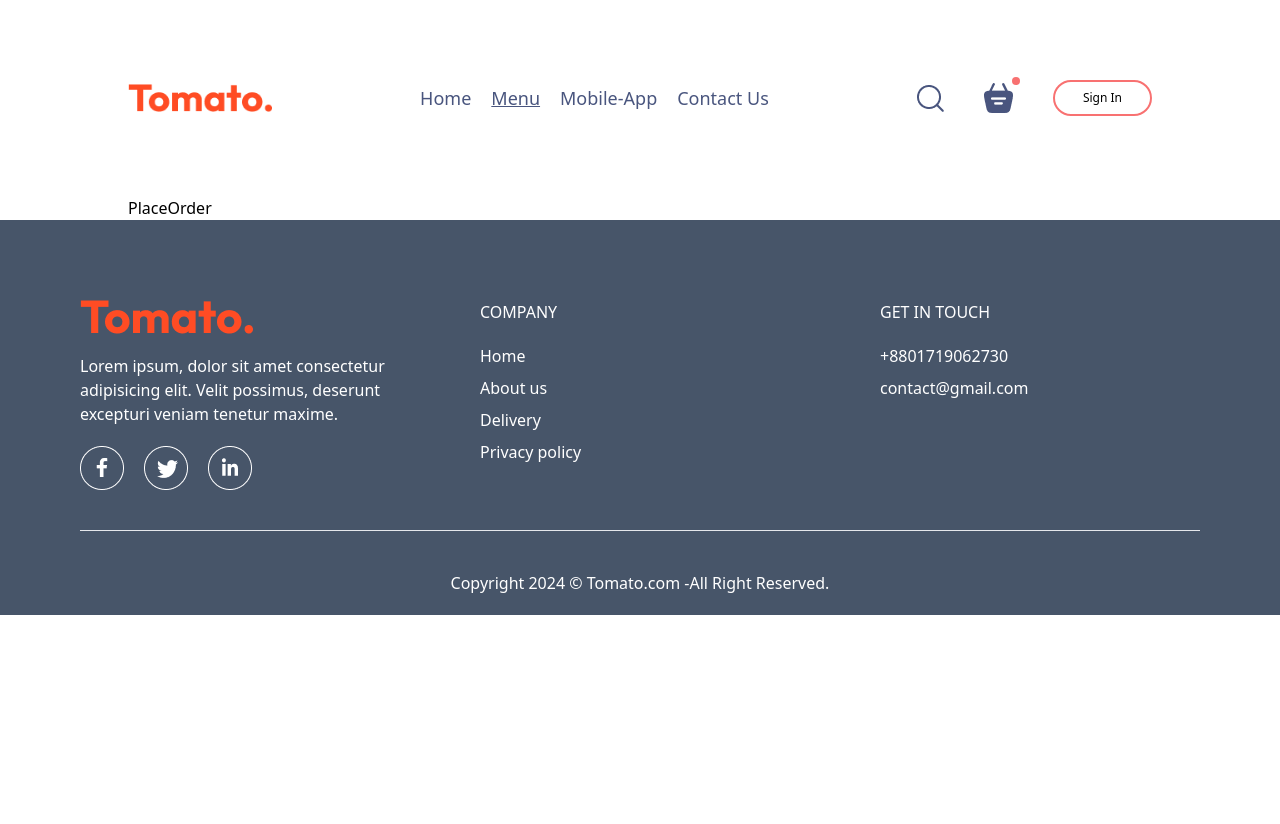
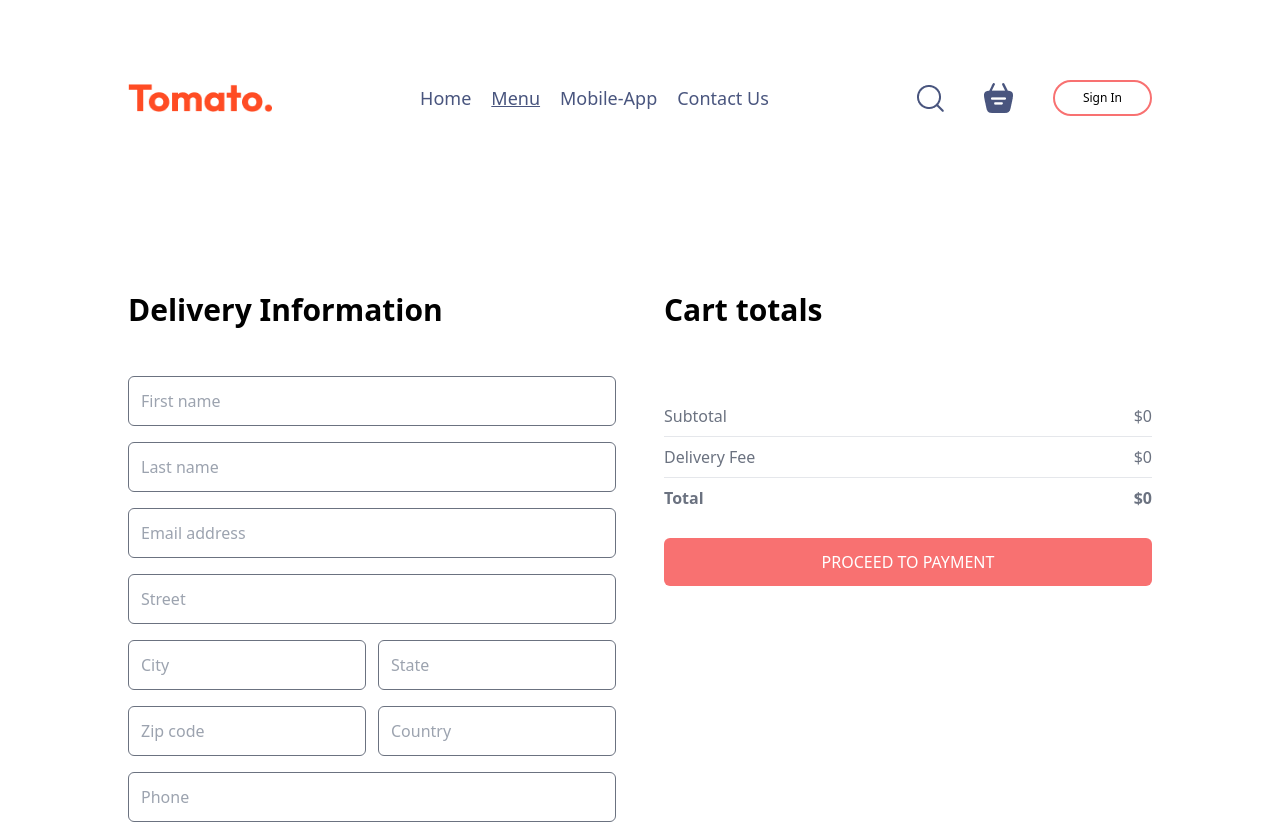
Before and after one commit to sakib-code00/food-del, a React (Vite) app in the folder frontend/: page /order in a window 1280 px wide. Shown: the top 824 px of the page. Before the commit the page ends 800 px from the top, so only its background shows below. Built offline with nearby package versions, Linux system fonts and the light colour scheme.

Commit message:
Frontend Completed (3.23)

```diff
--- a/frontend/src/components/navbar.jsx
+++ b/frontend/src/components/navbar.jsx
@@ -1,10 +1,13 @@
-import {useState} from 'react'
+import {useContext, useState} from 'react'
 import {assets} from '../assets/assets'
 import {Link} from 'react-router-dom'
+import { StoreContext } from '../context/StoreContext';
 
 const Navbar = ({setShowLogin}) => {
 
     const[menu, setMenu] = useState("Menu");
+
+    const {getTotalCartAmount} = useContext(StoreContext)
 
 
   return (
@@ -20,7 +23,7 @@ const Navbar = ({setShowLogin}) => {
           <img src={assets.search_icon} alt="" />
           <div class="relative">
             <Link to='/cart'><img src={assets.basket_icon} alt="" /></Link>
-            <div class="w-2 h-2 bg-red-400 rounded-full absolute bottom-7 left-7"></div>
+            <div class="w-2 h-2 bg-red-400 rounded-full absolute bottom-7 left-7" className={getTotalCartAmount()===0?"":"w-2 h-2 bg-red-400 rounded-full absolute bottom-7 left-7"}></div>
           </div>
           <button onClick={()=>setShowLogin(true)} class="bg-transparent text-xs border-2 border-solid border-red-400 px-7 py-2 rounded-full hover:bg-red-300 ease-in duration-300 ">Sign In</button>
         </div>
--- a/frontend/src/context/StoreContext.jsx
+++ b/frontend/src/context/StoreContext.jsx
@@ -4,32 +4,40 @@ export const StoreContext = createContext(null)
 
 const StoreContextProvider = (props) => {
 
-    const [cartItems,setCartItems] = useState({});
+    const [cartItems, setCartItems] = useState({});
 
-    const addToCart = (itemId)=>{
-        if (!cartItems[itemId]){
-            setCartItems((prev)=>({...prev,[itemId]:1}))
+    const addToCart = (itemId) => {
+        if (!cartItems[itemId]) {
+            setCartItems((prev) => ({ ...prev, [itemId]: 1 }))
         }
-        else{
-            setCartItems((prev)=>({...prev,[itemId]:prev[itemId]+1}))
+        else {
+            setCartItems((prev) => ({ ...prev, [itemId]: prev[itemId] + 1 }))
         }
     }
 
     const removeFromCart = (itemId) => {
-        setCartItems((prev)=>({...prev,[itemId]:prev[itemId]-1}))
+        setCartItems((prev) => ({ ...prev, [itemId]: prev[itemId] - 1 }))
     }
 
-    useEffect(()=>{
-        console.log(cartItems)
+    const getTotalCartAmount = () => {
+        let totalAmount = 0;
+        for (const item in cartItems) {
+            if (cartItems[item] > 0) {
+                let itemInfo = food_list.find((product) => product._id === item)
+                totalAmount += itemInfo.price * cartItems[item];
+            }
 
-    },[cartItems])
+        }
+        return totalAmount;
+    }
 
     const contextValue = {
         food_list,
         cartItems,
         setCartItems,
         addToCart,
-        removeFromCart
+        removeFromCart,
+        getTotalCartAmount
     }
     return (
         <StoreContext.Provider value={contextValue}>
--- a/frontend/src/pages/Cart/Cart.jsx
+++ b/frontend/src/pages/Cart/Cart.jsx
@@ -1,10 +1,13 @@
 import React, { useContext } from 'react'
 import { StoreContext } from '../../context/StoreContext'
+import { useNavigate } from 'react-router-dom';
 
 
 const Cart = () => {
 
-  const {cartItems, food_list, removeFromCart} = useContext(StoreContext)
+  const {cartItems, food_list, removeFromCart, getTotalCartAmount} = useContext(StoreContext);
+
+  const navigate = useNavigate();
 
 
   return (
@@ -46,21 +49,21 @@ const Cart = () => {
           <div>
             <div class="flex justify-between text-gray-500 py-2">
               <p>Subtotal</p>
-              <p>{0}</p>
+              <p>${getTotalCartAmount()}</p>
             </div>
             <hr class="border-l bg-slate-700" />
             <div class="flex justify-between text-gray-500 py-2">
               <p>Delivery Fee</p>
-              <p>{0}</p>
+              <p>${getTotalCartAmount()===0?0:2}</p>
             </div>
             <hr class="border-l bg-slate-700" />
             <div class="flex justify-between text-gray-500 py-2">
               <b>Total</b>
-              <b>{0}</b>
+              <b>${getTotalCartAmount()===0?0:getTotalCartAmount()+2}</b>
             </div>
 
           </div>
-          <button class="text-white w-full py-3 px-0 rounded-md bg-red-400">PROCEED TO CHECKOUT</button>
+          <button onClick={()=>navigate('/order')} class="text-white w-full py-3 px-0 rounded-md bg-red-400">PROCEED TO CHECKOUT</button>
         </div>
         <div class="flex flex-1">
           <div>
--- a/frontend/src/pages/PlaceOrder/PlaceOrder.jsx
+++ b/frontend/src/pages/PlaceOrder/PlaceOrder.jsx
@@ -1,8 +1,56 @@
-import React from 'react'
+import React, { useContext } from 'react'
+import { StoreContext } from '../../context/StoreContext'
 
 const PlaceOrder = () => {
+
+  const {getTotalCartAmount} = useContext(StoreContext)
+
   return (
-    <div>PlaceOrder</div>
+    <div>
+      <form class="flex items-start justify-between gap-12 mt-24">
+        <div class="w-1/2">
+          <p class="text-3xl font-semibold mb-12">Delivery Information</p>
+          <div>
+            <input class="mb-4 w-full p-3 border border-gray-500 rounded-md outline-red-500" type="text" placeholder='First name' />
+            <input  class="mb-4 w-full p-3 border border-gray-500 rounded-md outline-red-500" type="text" placeholder='Last name' />
+          </div>
+          <input  class="mb-4 w-full p-3 border border-gray-500 rounded-md outline-red-500" type="email" placeholder='Email address' />
+          <input  class="mb-4 w-full p-3 border border-gray-500 rounded-md outline-red-500" type="text" placeholder='Street' />
+          <div class="flex gap-3">
+            <input  class="mb-4 w-full p-3 border border-gray-500 rounded-md outline-red-500" type="text" placeholder='City' />
+            <input  class="mb-4 w-full p-3 border border-gray-500 rounded-md outline-red-500" type="text" placeholder='State' />
+          </div>
+          <div class="flex gap-3">
+            <input  class="mb-4 w-full p-3 border border-gray-500 rounded-md outline-red-500" type="text" placeholder='Zip code' />
+            <input  class="mb-4 w-full p-3 border border-gray-500 rounded-md outline-red-500" type="text" placeholder='Country' />
+          </div>
+          <input class="mb-4 w-full p-3 border border-gray-500 rounded-md outline-red-500" type="text" placeholder='Phone' />
+        </div>
+        <div class="w-1/2">
+          <div class="flex-1 flex flex-col gap-5">
+            <h2 class="text-3xl font-semibold mb-12">Cart totals</h2>
+            <div>
+              <div class="flex justify-between text-gray-500 py-2">
+                <p>Subtotal</p>
+                <p>${getTotalCartAmount()}</p>
+              </div>
+              <hr class="border-l bg-slate-700" />
+              <div class="flex justify-between text-gray-500 py-2">
+                <p>Delivery Fee</p>
+                <p>${getTotalCartAmount()===0?0:2}</p>
+              </div>
+              <hr class="border-l bg-slate-700" />
+              <div class="flex justify-between text-gray-500 py-2">
+                <b>Total</b>
+                <b>${getTotalCartAmount()===0?0:getTotalCartAmount()+2}</b>
+              </div>
+
+            </div>
+            <button class="text-white w-full py-3 px-3 rounded-md bg-red-400">PROCEED TO PAYMENT</button>
+          </div>
+        </div>
+      </form>
+    </div>
   )
 }
 
```
